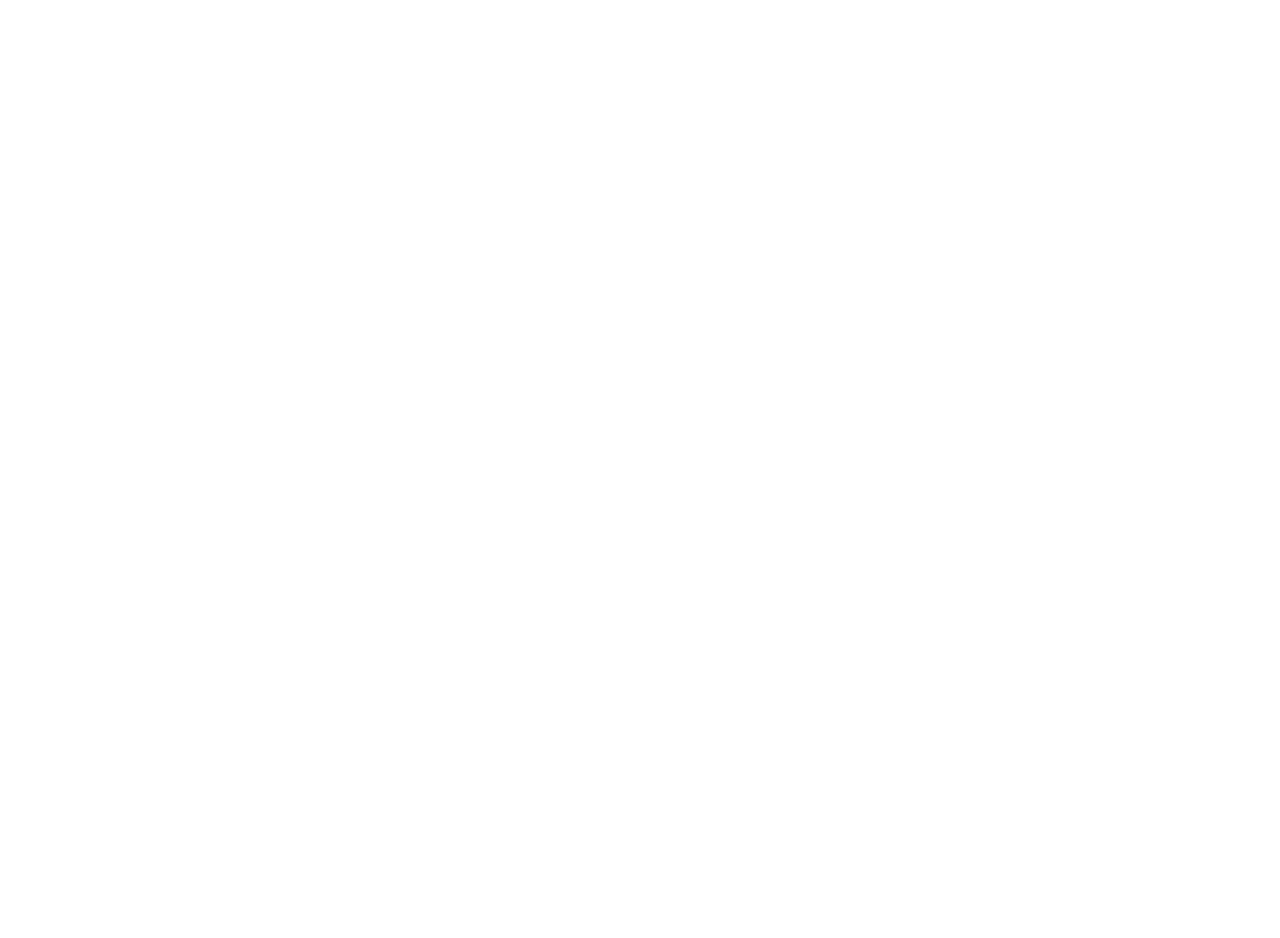
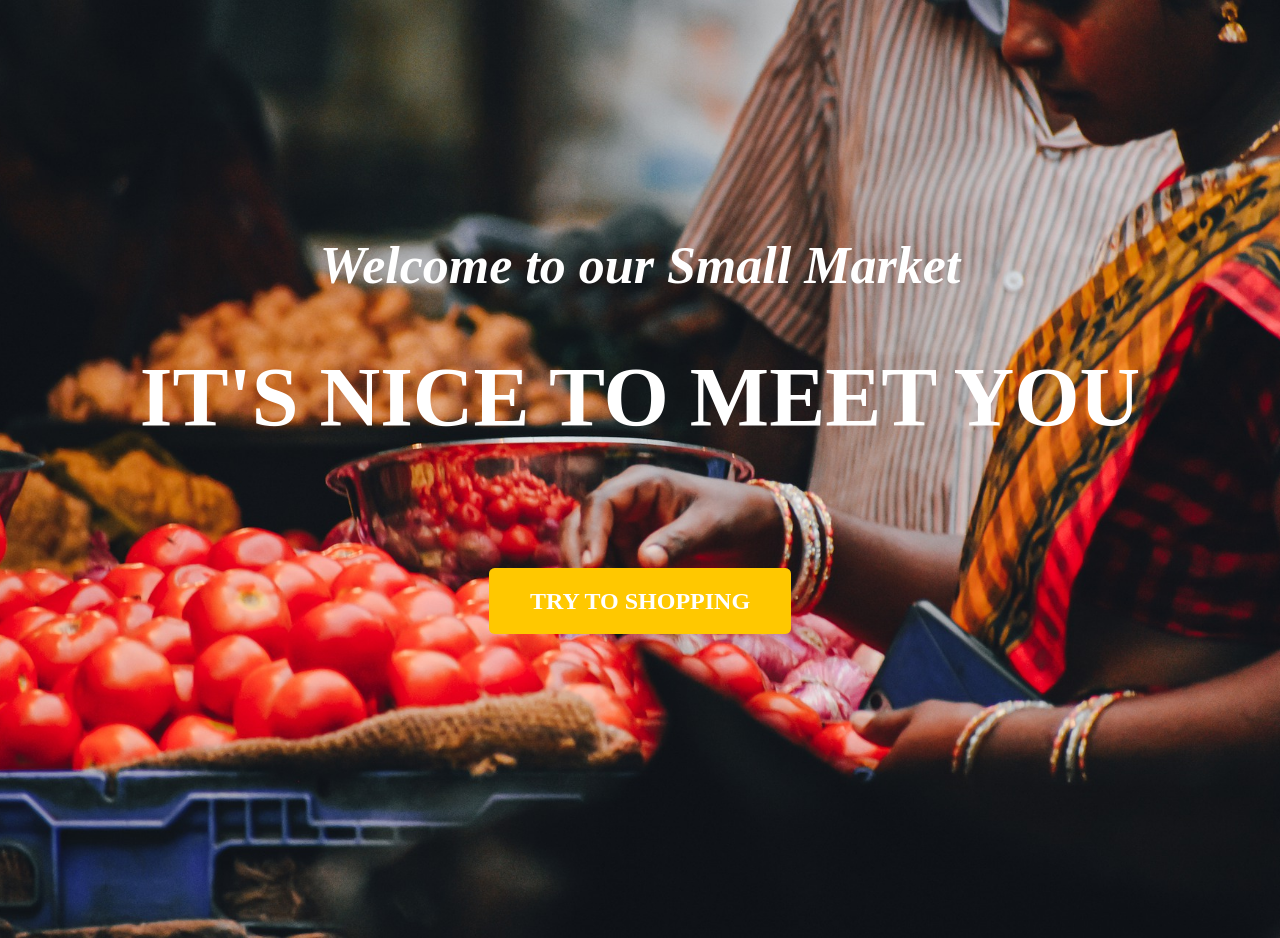
Before and after one commit to hovelopin/SmallMarket, a React (Create React App) app: page / in a window 1280 px wide. Before the commit the page ends 800 px from the top, so only its background shows below. Built offline with nearby package versions, Linux system fonts and the light colour scheme.

Commit message:
Fix: App

```diff
--- a/src/app.jsx
+++ b/src/app.jsx
@@ -1,9 +1,9 @@
-import React from "react"
 // import { BrowserRouter as Router, Route, Switch } from "react-router-dom"
+import MainPage from "./components/UI/container/mainPage"
 
 function App() {
     return (
-        <></>
+        <MainPage />
         // <Router>
         //     <Switch>
         //         <Route exact path="/" component={Test} />
```
